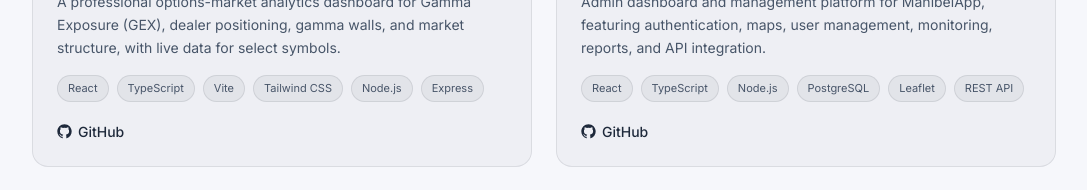
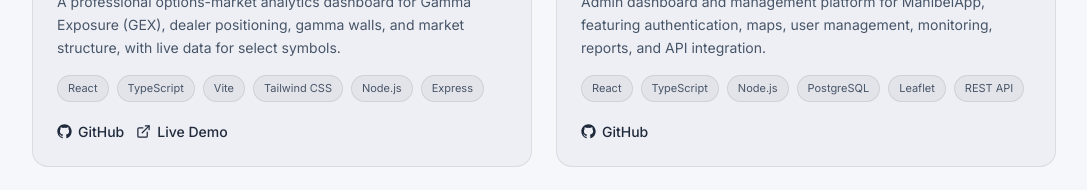
Before and after one commit to lvrl3e/Trimi-Portfolio-Website, a React (Vite) app: page / in a window 1280 px wide. Shown: the part 3200-3390 px from the top of the page, without its empty margins (96-1183 px from the left). Built offline with nearby package versions, Linux system fonts and the light colour scheme.

Commit message:
Added GEXIS live demo

```diff
--- a/src/data/projects.ts
+++ b/src/data/projects.ts
@@ -25,6 +25,7 @@ export const projects: Project[] = [
       "A professional options-market analytics dashboard for Gamma Exposure (GEX), dealer positioning, gamma walls, and market structure, with live data for select symbols.",
     tech: ["React", "TypeScript", "Vite", "Tailwind CSS", "Node.js", "Express"],
     githubUrl: "https://github.com/lvrl3e/gexis",
+    liveUrl: "https://gexis-two.vercel.app",
     image: "/images/covers/gexis-cover.svg",
   },
   {
```
